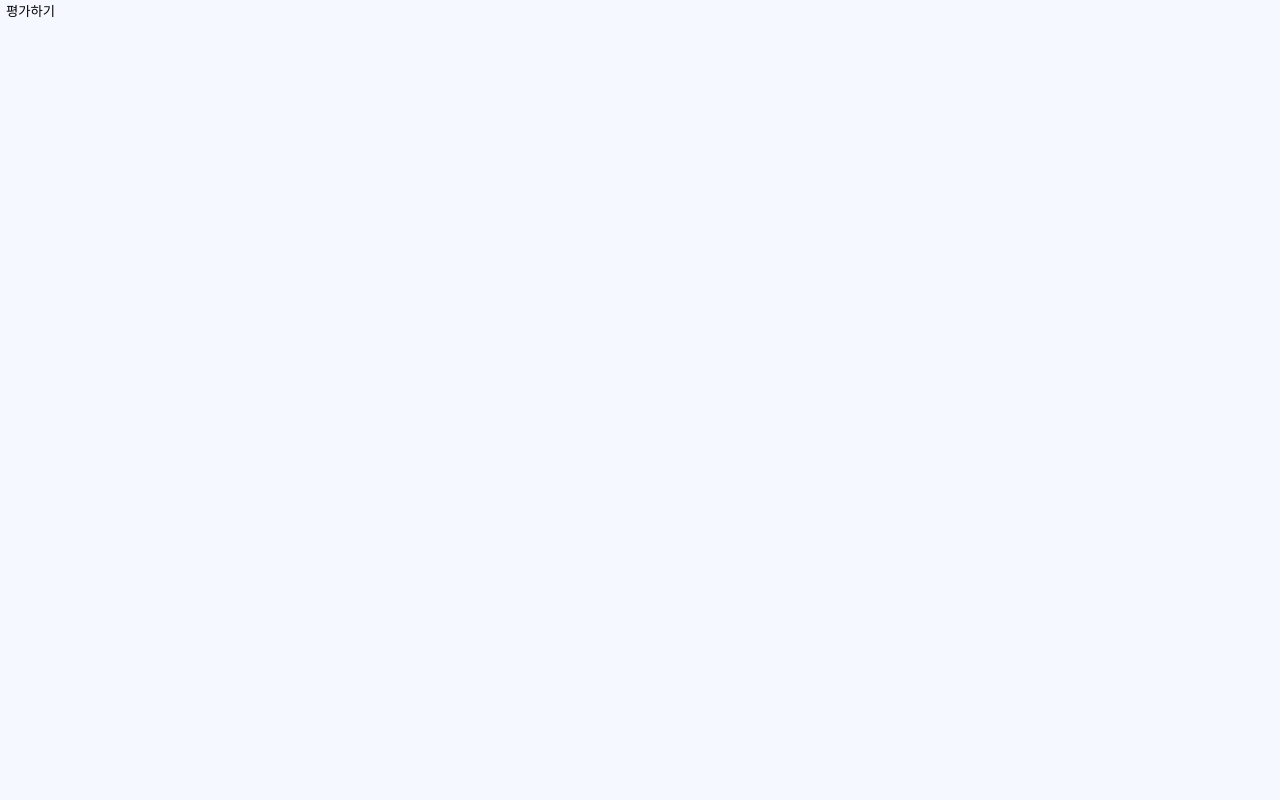
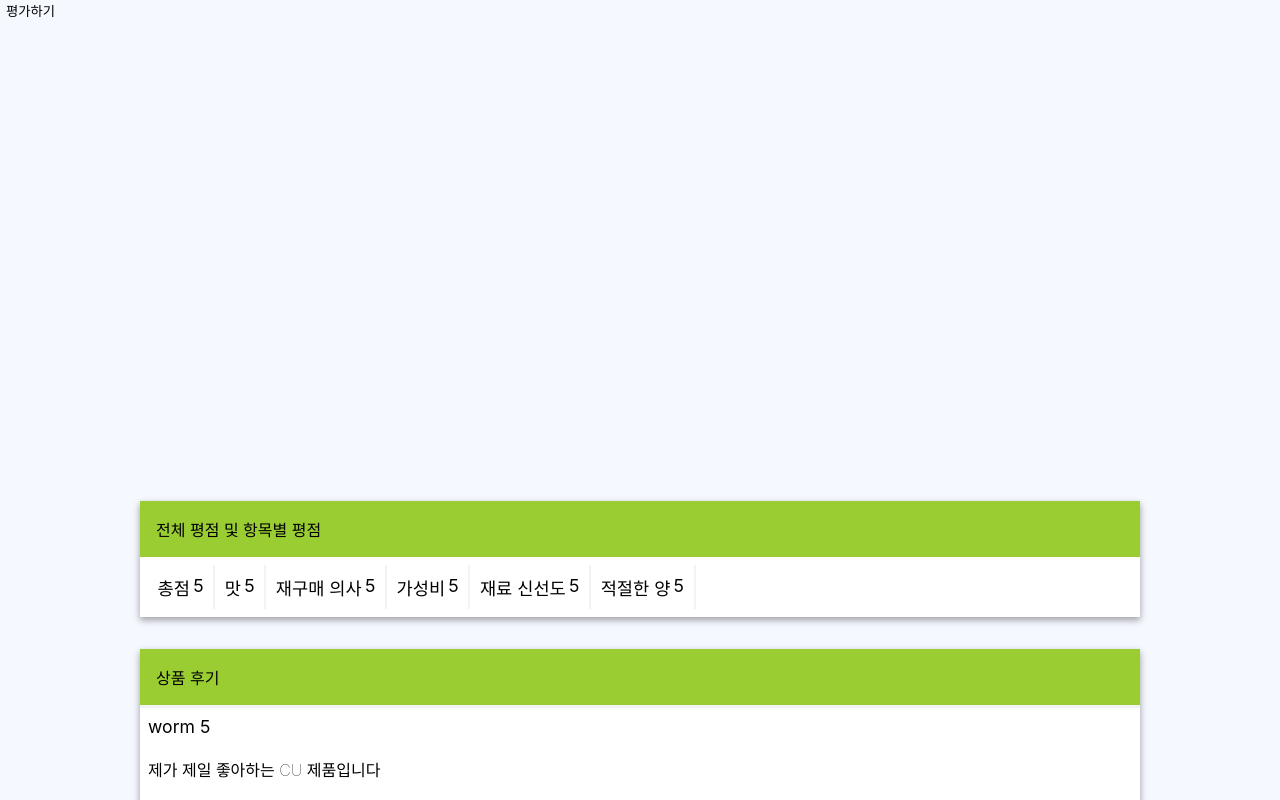
Before and after one commit to swsnu/swppfall2022-team19, a React (Create React App) app in the folder frontend/cu/: page /1/ProductDetail in a window 1280 px wide. Shown: the top 800 px of the page. Built offline with nearby package versions, Linux system fonts and the light colour scheme.

Commit message:
update Product Detail Page
add TotalScoreList, ReviewList

```diff
--- a/frontend/cu/src/containers/ProductDetailPage/ProductDetailPage.tsx
+++ b/frontend/cu/src/containers/ProductDetailPage/ProductDetailPage.tsx
@@ -1,14 +1,17 @@
-import React from 'react'
-import RatingForm from '../../components/RatingForm/RatingForm'
+import React from 'react';
+import RatingForm from '../../components/RatingForm/RatingForm';
+import TotalScoreList from '../../components/TotalScoreList/TotalScoreList';
+import ReviewList from '../../components/ReviewList/ReviewList';
 
 function ProductDetailPage() {
-
 
     //왼편에 product, 오른편에 rating, 아래에 totalScoreList, 맨 아래에는 reviewList.
 
   return (
     <div>
       {<RatingForm user_id={1} product_id={1} category_id = {1} score={[]}/>}
+      {<TotalScoreList title={"전체 평점 및 항목별 평점"} />}
+      {<ReviewList title={"상품 후기"} />}
     </div>
   )
 }
```
